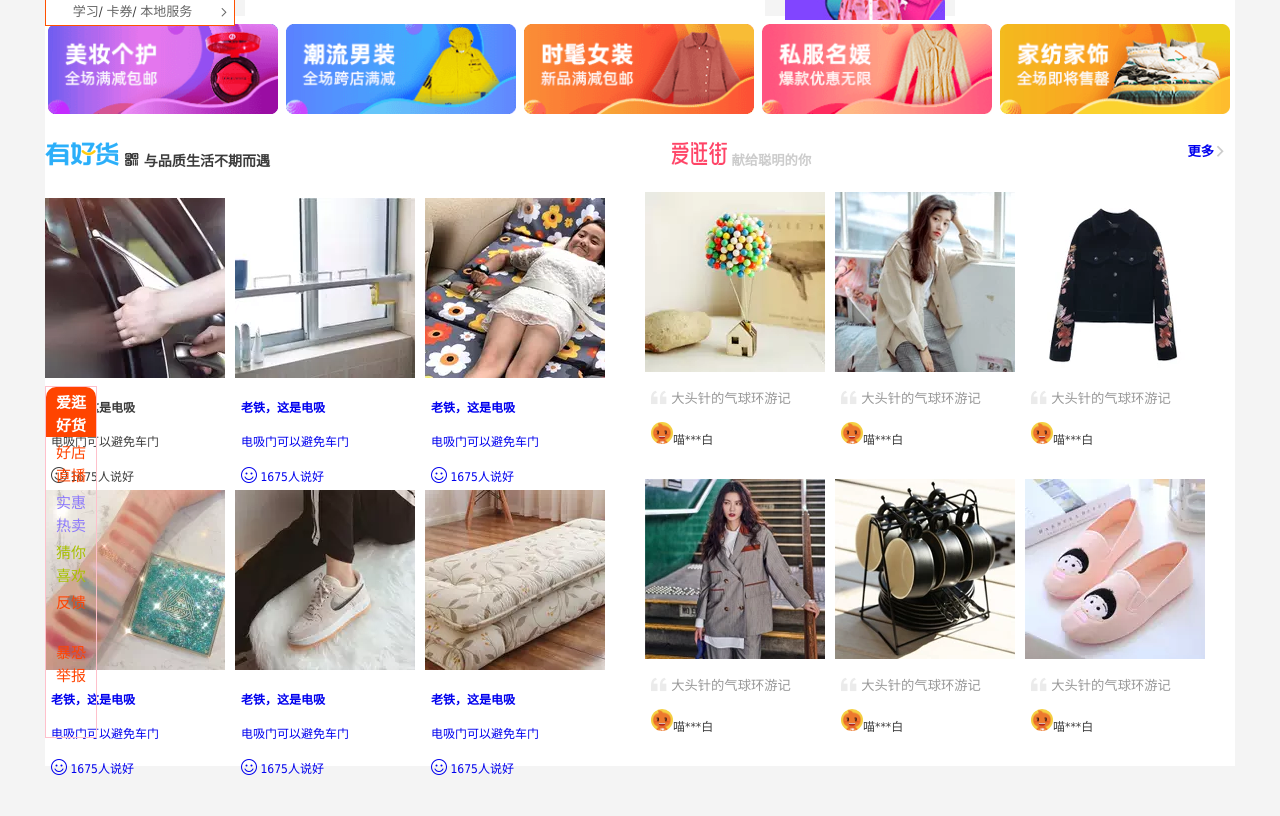
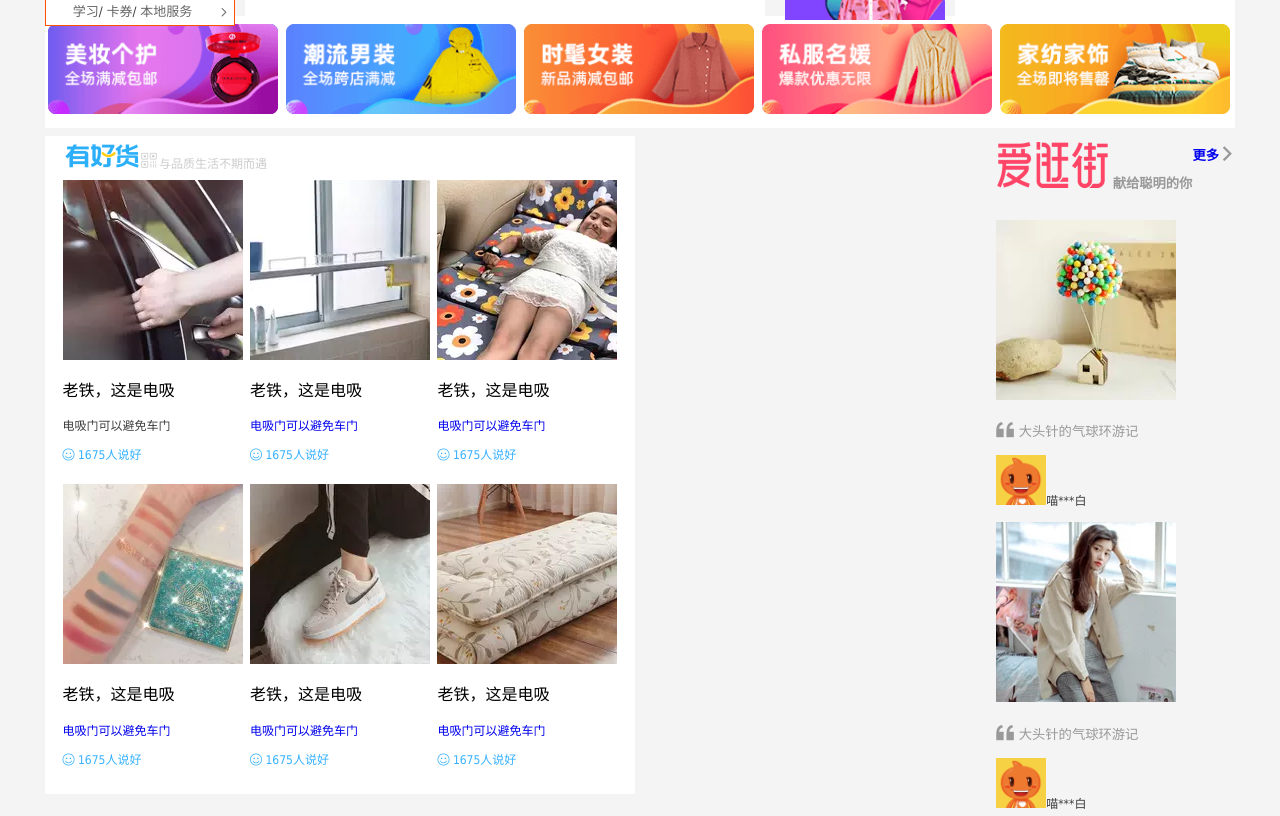
Before and after one commit to Suchist/Taobao, a plain HTML site: page index.html in a window 1280 px wide. Shown: the part 814-1630 px from the top of the page. Before the commit the page ends 1596 px from the top, so only its background shows below. Drawn offline with Linux system fonts and the light colour scheme.

Commit message:
Update index.css

```diff
--- a/css/index.css
+++ b/css/index.css
@@ -761,107 +761,140 @@ top:-21px;
 .menubox li img{
 	width:230px;
 }
-/*第二屏*/
-.secondScreen{
-   margin-top:-24px;
-   background-color:#fff;
+
+/*有好货*/
+.goods{
+     width:590px;
+	 height:658px;
+	 background-color:#fff;
+	 margin-top:8px;
 }
-/*有好货*/
-.secondScreen .goods{
-     width:590px;
-	 height:638px;
+.goods .head{
+	 margin-top:8px;
+	 height:24px;
+	 line-height:24px;
+	 padding:0 20px;
+}
+.goods .head h3{
+	font-size:0;
+	font-weight:normal;
+	/*去h3加粗*/
+}
+.goods .head h3 img{
+	height:24px;
+}
+.goods .head  h3 span{
+	/*行内集元素居中对齐 vertical-align:middle没有用*/
+	color:#CCCCCC;
+    font-size:	20px;
+	margin-left:0 5px;
+}
+.goods .head  h3 i{
+	font-size:12px;
+	color:#CCCCCC;
+
 
 }
-.secondScreen .goods-head h3{
-	width:590px;
-	 height:24px;
-	 padding:0 0 0 21px;
+.goods .head  h3 .change{
+	color:#999;
 }
-.secondScreen .goods h3 img{
-	width:74px;
-	 height:24px;
+/*ul inline-block 回车换行符解析为空格*/
+.goods .list{
+	 text-align:center;
 }
-.secondScreen .goods-head  h3 span{
-	color:#CCCCCC;
+.goods .list li{
+	width:180px;
+	display:inline-block;
+	margin:0 2px 10px 2px;
+	text-align:left;
 }
-
-.secondScreen .goods-head  ul{
-	 width:590px;
-	 height:594px;
-	 padding:0 0 0 21px;
-}
-.secondScreen .goods ul li{
-	float:left;
-	margin-right:10px;
-}
-.secondScreen .goods ul li .info, .lshop .good-info ul li .info{
-	 width:170px;
-	 height:91px;
-	 padding:0 4px 0 6px;
-}
-.secondScreen .good-info ul li img{
+.goods .list li img{
 	 width:180px;
 	 height:180px;
 }
-.secondScreen .good-info ul li span{
-	 color:#35B1FF;
+.goods .list li h4{
+	font-size:16px;
+	height:10px;
+	color:black;
+	line-height:10px;
+	font-weight:normal;
+}
+.goods .list li h4 a:hover{
+	color:#f40;
+}
+.goods .list li .text{
+	height:16px;
+	line-height:16px;
+	font-size:14px;
+	overflow:hidden;
+	margin-top:-15px;
+	/*后台数据太长的话可以用overflow：hidden来影藏多余数据*/
+}
+.goods .list li .text a{
+	color:#999;
+}
+/**/
+.goods .list li .extra{
+	display:block;
+	height:15px;
+	line-height:15px;
+	font-size:12px;
+	color:#35b1ff;
+	margin-top:12px;
+}
+.goods .list li .extra span{
+	font-size:12px;
+	color:#35b1ff;
+	margin-top:12px;
 }
 
 /*爱逛街*/
-.secondScreen .lshop{
-     width:590px;
-	 height:638px;
+.shopping .list li .text{
+    height:44px;
+	line-height:22px;
+	font-size:14px;
+	overflow:hidden;
+	margin-top:11px;
 }
-.secondScreen .lshop h3 img{
-	width:56px;
-	height:23px;
-	margin-left:5px;
+.shopping .list li .text span{
+	font-size:14px;
+	color:#EBEBEB;
+	position:relative;
+	top:-5px;
 }
-.secondScreen .lshop .goods-head .more{
-	 position:relative;
-	 left:-30px;
+.shopping .list li .text a:hover{
+color:#f40;
 }
-.secondScreen .lshop .goods-head i{
-	 font-size:12px;
-}
-.secondScreen .lshop .good-info .userpic a{
-	display:block;
-	width:22px;
-	height:22px;
-	border-radius:50%;
-
-}
-.secondScreen .lshop .good-info .userpic img{
+.shopping .list li .extra img{
 	width:22px;
 	height:22px;
 	border-radius:50%;
 }
-.secondScreen .lshop .good-info li p span.dy{
-	 font-size:14px;
-	 color:#EBEBEB;
+.shopping .list li .extra {
+	color:#999;
 }
-.secondScreen .lshop .good-info li p span.name{
-	 font-size:14px;
-	 color:#EBEBEB;
-}
-.secondScreen .lshop .good-info li p.subtitle{
-	margin-top:11px;
-}
-.secondScreen .lshop ul li{
-	float:left;
-	margin-right:10px;
+.shopping .list li .extra {
+	margin-bottom:10px;
+	position:relative;
+	top:-20px;
+
 }
 .toolsbox{
 	width:50px;
 	height:350px;
-	border:1px solid pink;
 	position:fixed;
-	top:1200px;
-
-
+	top:100px;
+	right:25px;
+	background-color:#fff;
+	border-radius:10px;
+}
+.toolsbox span{
+	font-size:32px;
+	color:#ff7f13;
+	width:50px;
+	height:36px;
 
 }
-
 .toolsbox a{
     display:block;
 	width:50px;
@@ -870,9 +903,22 @@ top:-21px;
 	padding:5px 5px 5px 5px;
 	box-sizing:border-box;
 	text-align:center;
+		/*
+		word-break:keep-all; 文字换行
+		padding-top:6px;
+		text-align:center;
+		*/
 	color:#FF4400;
-
-
+	position:relative;
+}
+/*a的下边框*/
+.toolsbox a:after{
+	content:" ";
+	border-bottom:1px solid #efefef;
+	width:34px;
+	position:absolute;
+	left:8px;
+    bottom:0;
 }
 .toolsbox a.item1{
 	color:#fff;
@@ -886,12 +932,20 @@ top:-21px;
 .toolsbox a.item4{
 	color:#A8C001;
 }
+
+
+/*反馈居中*/
+.toolsbox a.item5{
+	line-height:40px;
+}
 .toolsbox a.item6{
 	border-radius:0 0 10px 10px ;
 }
-.toolsbox a:hover{
+.toolsbox a:hover,.toolsbox a.active{
 	color:#fff;
 	font-weight:bold;
 	background-image:	linear-gradient(135deg,#ff971b,#ff5000);
-
 }
+.toolsbox a:hover:after,.toolsbox a.active:after{
+	border:none;
+}
```
